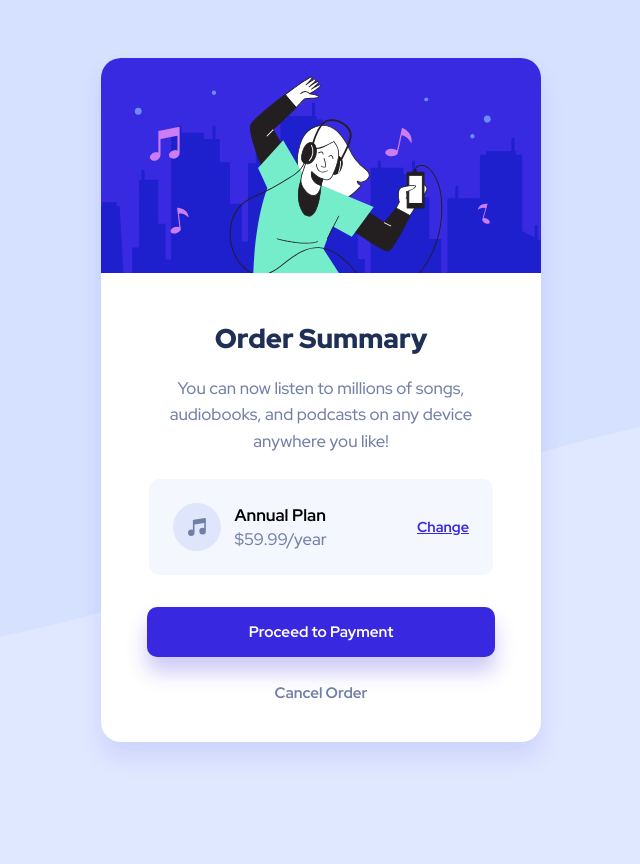
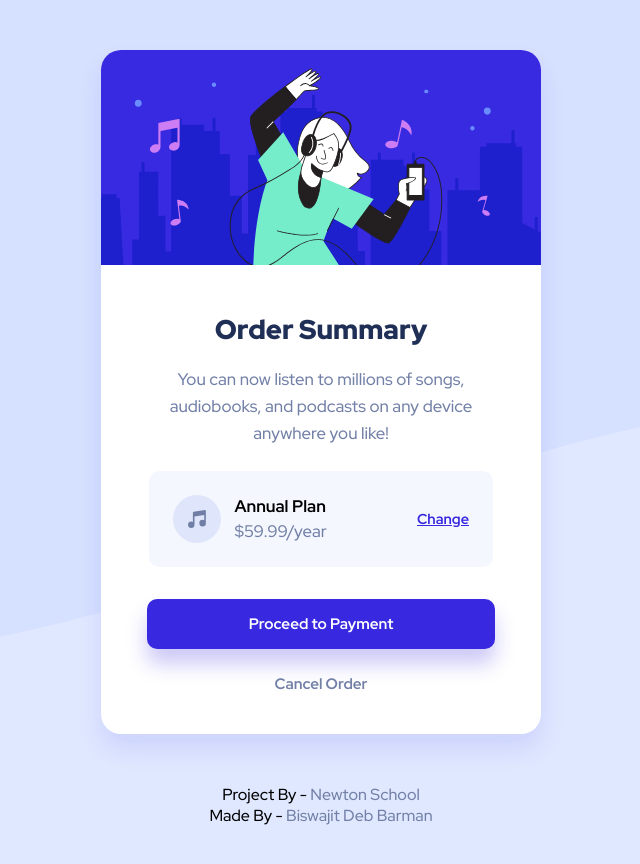
Before and after one commit to Biswajit-Mercuri/Order_Summary_Card, a plain HTML site: page index.html in a window 1280 px wide. Shown: the whole page, without its empty margins (319-959 px from the left). Before the commit the page ends 800 px from the top, so only its background shows below. Drawn offline with Linux system fonts and the light colour scheme.

Commit message:
add some items

```diff
--- a/index.html
+++ b/index.html
@@ -10,7 +10,7 @@
         <link rel="stylesheet" href="./styles.css">
     </head>
     <body>
-        <main>
+        <main class="body">
             <article class="card">
               <div class="card__img-holder">
                 <img src="./assets/illustration-hero.svg" alt="Illustration of a person listening to music.">
@@ -38,7 +38,13 @@
               </div>
             </article>
           </main>
-
-
+          <footer class="footer_div">
+            <p>
+              Project By - <a href="">Newton School</a>
+            </p>
+            <p>
+              Made By - <a href="">Biswajit Deb Barman</a>
+            </p>
+          </footer>
     </body>
 </html>
--- a/styles.css
+++ b/styles.css
@@ -30,13 +30,19 @@
 }
 
 body {
-  background: url(./assets/pattern-background-desktop.svg), var(--clr-primary-pale-blue);
+  background: url(./assets/pattern-background-desktop.svg);
   background-repeat: no-repeat;
   background-size: contain;
   min-height: 100vh;
-  display: grid;
-  place-items: center;
+  display: flex;
+  flex-direction: column;
+  justify-content: center;
+  align-items: center;
   font-family: var(--ff-main);
+}
+
+.body{
+  margin-top: 50px;
 }
 
 .card {
@@ -204,6 +210,24 @@ body {
   color: var(--clr-neutral-blue-800);
 }
 
+/* FOOTER SECTION */
+
+.footer_div{
+  text-align: center;
+  margin-top: 50px;
+  margin-bottom: 50px;
+}
+
+footer a {
+  text-decoration: none;
+  color: var(--clr-neutral-blue-300);
+}
+
+footer a:hover {
+  color: #000;
+}
+
+
 /* MEDIA QUERIES */
 
 @media (min-width: 450px) {
```
